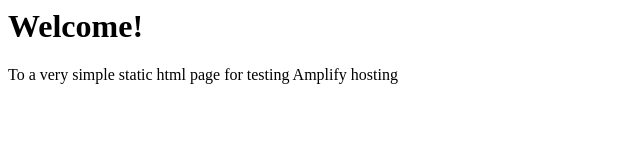
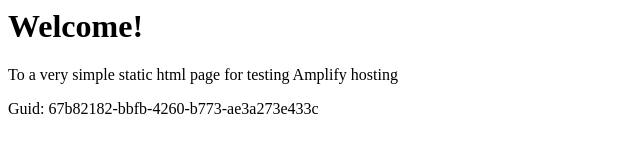
Before and after one commit to aws-aemilia-lhr/Github-PR-Commit-Integration-Test-DoNotTouch-v1-prod-eu-west-2, a website: page src/index.html in a window 1280 px wide. Shown: the whole page, without its empty margins (0-640 px from the left). Drawn offline with Linux system fonts and the light colour scheme.

Commit message:
commit from integ tests

```diff
--- a/src/index.html
+++ b/src/index.html
@@ -1,3 +1,5 @@
+
+
 <html lang="en">
 
 <head>
@@ -10,6 +12,6 @@
 <body>
     <h1>Welcome!</h1>
     <p>To a very simple static html page for testing Amplify hosting</p>
-</body>
+    <p>Guid: 67b82182-bbfb-4260-b773-ae3a273e433c</p></body>
 
 </html>
```
